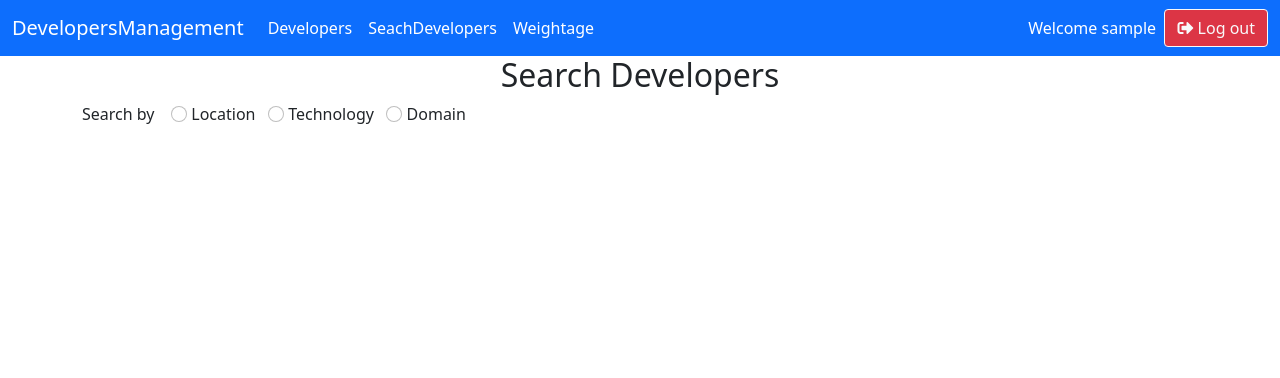
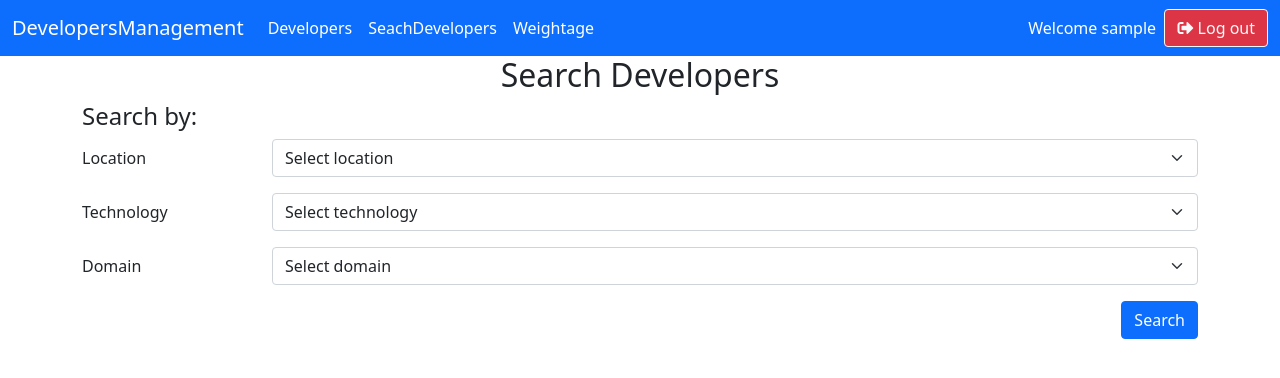
Before and after one commit to udayjp/PyDevelopersManagement, a Django app: page /developers/search in a window 1280 px wide. Shown: the top 378 px of the page. Run offline with Django 3.2, Linux system fonts and the light colour scheme; the visitor is signed in with stand-in values (Sample User, id 1); data that the repository does not hold is empty.

Commit message:
search functionality added

```diff
--- a/developers/urls.py
+++ b/developers/urls.py
@@ -4,7 +4,6 @@ from . import views
 urlpatterns = [
     path("", views.home, name="developers"),
     path("search", views.search, name="search"),
-    path("searchresult/<str:searchby>/<str:txt>", views.searchResult, name="searchresult"),
     path("details/<int:id>", views.details, name="details"),
     path("edit/<int:id>", views.edit, name="edit"),
     path("add", views.add, name="add"),
--- a/developers/views.py
+++ b/developers/views.py
@@ -1,89 +1,116 @@
-from django.shortcuts import render,redirect
+from django.shortcuts import render, redirect
 from .models import *
 from .forms import *
 
+
 def home(request):
-	developers=Developer.objects.all()
-	for d in developers:
-		d.getScore()
-	return render(request,'developers.html',{'developers':developers})
+    developers = Developer.objects.all()
+    for d in developers:
+        d.getScore()
+    return render(request, 'developers.html', {'developers': developers})
 
-def edit(request,id):
-	instance  =  Developer.objects.get(pk=id)
-	if request.method=="POST":
-		fm=DevelopersForm(request.POST,instance=instance)
-		if fm.is_valid:
-			fm.save()
-			return redirect('developers')
-	fm=DevelopersForm(instance=instance)
-	return render(request,"edit.html",{'fm':fm})
+
+def edit(request, id):
+    instance = Developer.objects.get(pk=id)
+    if request.method == "POST":
+        fm = DevelopersForm(request.POST, instance=instance)
+        if fm.is_valid:
+            fm.save()
+            return redirect('developers')
+    fm = DevelopersForm(instance=instance)
+    return render(request, "edit.html", {'fm': fm})
+
 
 def add(request):
-	context ={}
-	form=DevelopersForm(request.POST)
-	if request.method=="POST":
-		if form.is_valid:
-			form.save()
-			return redirect('developers')
-	context['fm']= form
-	return render(request, "edit.html", context)
+    context = {}
+    form = DevelopersForm(request.POST)
+    if request.method == "POST":
+        if form.is_valid:
+            form.save()
+            return redirect('developers')
+    context['fm'] = form
+    return render(request, "edit.html", context)
 
-def delete(request,id):
-	developers=Developer.objects.get(pk=id).delete()
-	return redirect('developers')
 
-def fillsearch():
-	developers=Developer.objects.all()
-	technologies=Technology.objects.all()
-	domains=Domain.objects.all()
-	locations=[]
-	for developer in developers:
-		if developer.location not in locations:
-			locations.append(developer.location)
-	return locations,technologies,domains
+def delete(request, id):
+    developers = Developer.objects.get(pk=id).delete()
+    return redirect('developers')
 
 def search(request):
-	locations=fillsearch()[0]
-	technologies=fillsearch()[1]
-	domains=fillsearch()[2]
-	return render(request,'search.html',{'locations':locations,'technologies':technologies,'domains':domains})
 
-def searchResult(request,searchby,txt):
-	locations=fillsearch()[0]
-	technologies=fillsearch()[1]
-	domains=fillsearch()[2]
+    technologies = Technology.objects.all()
+    domains = Domain.objects.all()
+    locations = []
+    for developer in Developer.objects.all():
+        if developer.location not in locations:
+            locations.append(developer.location)
 
-	if searchby=='location':
-		developers=Developer.objects.filter(location__contains=txt)
-	elif searchby=='technology':
-		developersId=[]
-		for developer in Developer.objects.all():
-			for dev in developer.technology.all():
-				if dev.name == txt and developer.id not in developersId:
-					developersId.append(developer.id)
-					break
-		developers=Developer.objects.filter(id__in=developersId)
-	elif searchby=='domain':
-		developersId=[]
-		for developer in Developer.objects.all():
-			for dev in developer.domain.all():
-				if dev.name == txt and developer.id not in developersId:
-					developersId.append(developer.id)
-					break
-		developers=Developer.objects.filter(id__in=developersId)
+    developers = {}
 
-	return render(request,'search.html',{'locations':locations,'technologies':technologies,'domains':domains,'developers':developers})
+    if request.method == 'POST':
+        getLocation=request.POST.get('location', 'defaultvalue')
+        getTechnology=request.POST.get('technology', 'defaultvalue')
+        getDomain=request.POST.get('domain', 'defaultvalue')
+        print(getLocation,getTechnology,getDomain)
 
-def details(request,id):
-	developers=Developer.objects.filter(id=id)
-	return render(request,'developers.html',{'developers':developers})
+        if(getLocation != 'defaultvalue'):
+            print("if 1")
+            developers = Developer.objects.filter(
+                location=getLocation
+            )
+            if(getTechnology != 'defaultvalue'):
+                print("if 1 and 2")
+                developers = Developer.objects.filter(
+                    location=getLocation,
+                    technology__name=getTechnology
+                )
+                print("======developers",developers)
+                if(getDomain != 'defaultvalue'):
+                    print("if 1 ,2 and 3")
+                    developers = Developer.objects.filter(
+                        location=getLocation,
+                        technology__name=getTechnology,
+                        domain__name=getDomain
+                    )
+            elif(getDomain != 'defaultvalue'):
+                print("if 1 and 3")
+                developers = Developer.objects.filter(
+                    location=getLocation,
+                    domain__name=getDomain
+                )
+
+        elif(getTechnology != 'defaultvalue'):
+            print("if 2")
+            developers = Developer.objects.filter(
+                technology__name=getTechnology
+            )
+            if(getDomain != 'defaultvalue'):
+                print("if 2 and 3")
+                developers = Developer.objects.filter(
+                    technology__name=getTechnology,
+                    domain__name=getDomain
+                )
+        elif(getDomain != 'defaultvalue'):
+            print("if 3")
+            developers = Developer.objects.filter(
+                domain__name=getDomain
+            )
+        else:
+            developers = {}
+
+    return render(request, 'search.html', {'locations': locations, 'technologies': technologies, 'domains': domains, 'developers': developers,'noOfRecords':len(developers)})
+
+def details(request, id):
+    developers = Developer.objects.filter(id=id)
+    return render(request, 'developers.html', {'developers': developers})
+
 
 def weightage(request):
-	instance  = Weightage.objects.get(pk=1)
-	if request.method=="POST":
-		fm=WeightageForm(request.POST,instance=instance)
-		if fm.is_valid:
-			fm.save()
-			return redirect('developers')
-	fm=WeightageForm(instance=instance)
-	return render(request,"weightage.html",{'fm':fm})
+    instance = Weightage.objects.get(pk=1)
+    if request.method == "POST":
+        fm = WeightageForm(request.POST, instance=instance)
+        if fm.is_valid:
+            fm.save()
+            return redirect('developers')
+    fm = WeightageForm(instance=instance)
+    return render(request, "weightage.html", {'fm': fm})
--- a/templates/search.html
+++ b/templates/search.html
@@ -5,85 +5,52 @@
 {% if user.is_authenticated %}
 <div class="search">
     <h2 class="text-center">Search Developers</h2>
-    <script>
-        $(document).ready(function () {
-            var url = '';
-            $("#locationBtn").click(function () {
-                $("#location").show();
-                $("#technology").hide();
-                $("#domain").hide();
-                $("#search").show();
-                url = 'searchresult/location/' + $("#location").val();
-            });
-            $("#location").change(function () {
-                url = 'searchresult/location/' + $("#location").val();
-            });
-            $("#technologyBtn").click(function () {
-                $("#location").hide();
-                $("#technology").show();
-                $("#domain").hide();
-                $("#search").show();
-                url = 'searchresult/technology/' + $("#technology").val();
-            });
-            $("#technology").change(function () {
-                url = 'searchresult/technology/' + $("#technology").val();
-            });
-            $("#domainBtn").click(function () {
-                $("#location").hide();
-                $("#technology").hide();
-                $("#domain").show();
-                $("#search").show();
-                url = 'searchresult/domain/' + $("#domain").val();
-            });
-            $("#domain").change(function () {
-                url = 'searchresult/domain/' + $("#domain").val();
-            });
-
-            $("#search").click(function () {
-                window.location.replace("http://127.0.0.1:8000/developers/"+url);
-            });
-        });
-    </script>
     <div class="container">
-        Search by &nbsp;&nbsp;
-        <input class="form-check-input" type="radio" name="search" id="locationBtn">
-        <label class="form-check-label" for="locationBtn">
-            Location
-        </label>&nbsp;&nbsp;
-        <input class="form-check-input" type="radio" name="search" id="technologyBtn">
-        <label class="form-check-label" for="technologyBtn">
-            Technology
-        </label>&nbsp;&nbsp;
-        <input class="form-check-input" type="radio" name="search" id="domainBtn">
-        <label class="form-check-label" for="domainBtn">
-            Domain
-        </label>
-        <br /><br />
-        <select id="location" class="form-select" aria-label="location" style="display: none;">
+        <h4>Search by:</h4>
+        <form method="POST" class="form">
+            {% csrf_token %}
+            <div class="mb-3 row">
+                <label for="location" class="col-sm-2 col-form-label">Location</label>
+                <div class="col-sm-10">
+                    <select id="location" name="location" class="form-select" aria-label="location">
+                        <option value="defaultvalue">Select location</option>
                         {% for location in locations %}
                         <option value="{{location}}">{{location}}</option>
                         {% endfor %}
                     </select>
-
-        <select id="technology" class="form-select" aria-label="technology" style="display: none;">
+                </div>
+            </div>
+            <div class="mb-3 row">
+                <label for="technology" class="col-sm-2 col-form-label">Technology</label>
+                <div class="col-sm-10">
+                    <select id="technology" name="technology" class="form-select" aria-label="technology">
+                        <option value="defaultvalue">Select technology</option>
                         {% for technology in technologies %}
                         <option value="{{technology}}">{{technology}}</option>
                         {% endfor %}
                     </select>
-
-        <select id="domain" class="form-select" aria-label="domain" style="display: none;">
+                </div>
+            </div>
+            <div class="mb-3 row">
+                <label for="domain" class="col-sm-2 col-form-label">Domain</label>
+                <div class="col-sm-10">
+                    <select id="domain" name="domain" class="form-select" aria-label="domain">
+                        <option value="defaultvalue">Select domain</option>
                         {% for domain in domains %}
                         <option value="{{domain}}">{{domain}}</option>
                         {% endfor %}
                     </select>
-        <br />
-        <button id="search" class="btn btn-success btn-outline-light" style="display: none;"> Search </button>
+                </div>
+            </div>
+            <button id="search" type="submit" class="btn btn-primary float-end"> Search </button>
+        </form>
     </div>
 
 </div>
 
 {% if developers %}
-<h2 class="text-center">Search Result</h2>
+<br><br>
+<h2>({{noOfRecords}}) records found</h2>
 <table class="table">
     <thead>
         <tr>
--- a/templates/weightage.html
+++ b/templates/weightage.html
@@ -5,7 +5,7 @@
 {% block content %}
 <div class="text-center">
     <h2>Weightage</h2>
-    <form method="POST" nonvalidate> {% csrf_token %}
+    <form method="POST" novalidate> {% csrf_token %}
 
         {% for form in fm %}
         <span class="text-danger">{{ form.errors }}</span> <br>
```
Also changed, not shown: templates/edit.html (+24 -6 lines), templates/searchresult.html (deleted, +0 -58 lines). Lines whose indentation alone changed are shown as unchanged.
